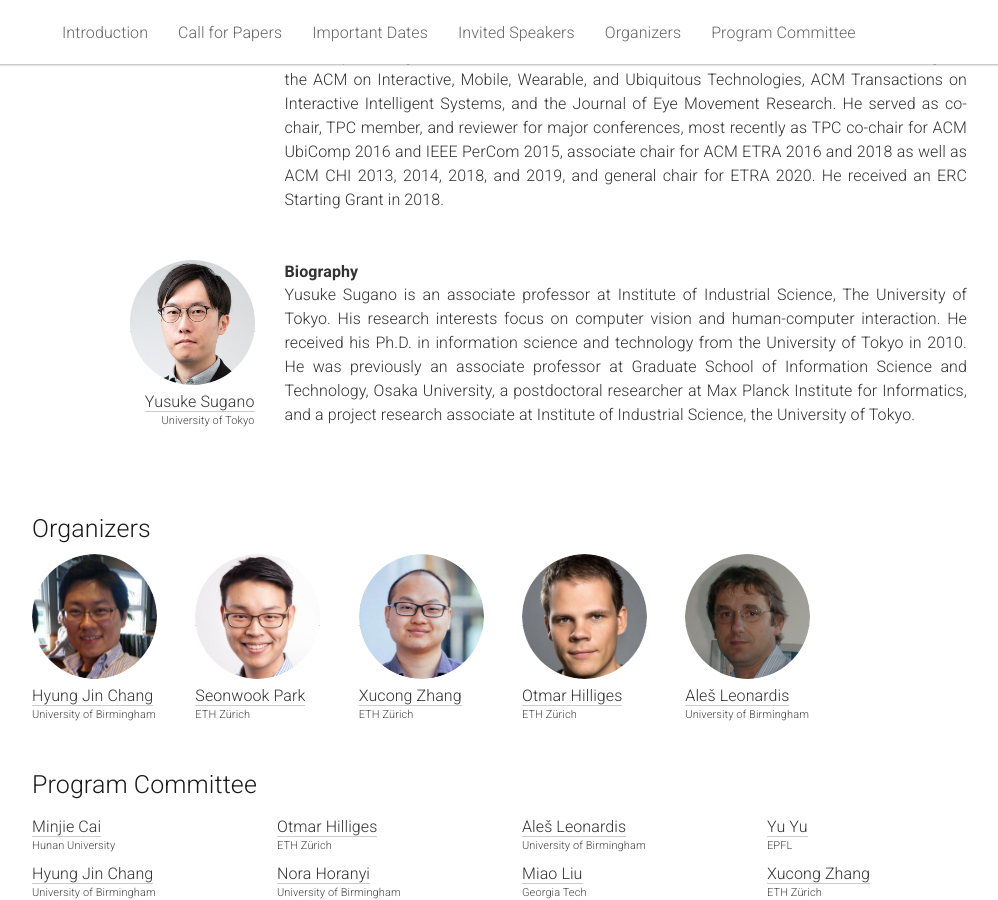
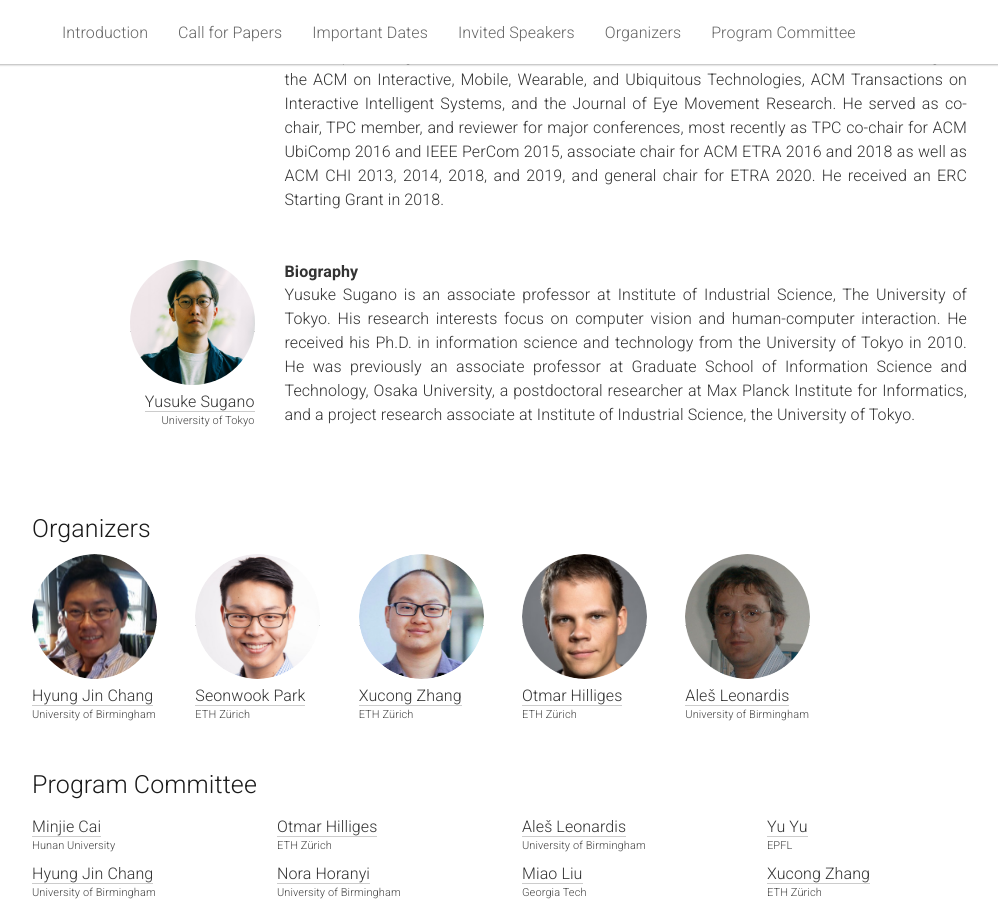
Before and after one commit to gazeworkshop/gazeworkshop.github.io, a Jekyll site: the page built from _pages/home.md, in a window 1280 px wide and 900 px high, scrolled down 2624 px. Shown: the whole window, without its empty margins (133-1131 px from the left). Built offline with Jekyll 4.4.1, drawn with Linux system fonts in a browser that asks for light colours.

Commit message:
Update Yusuke's photo

```diff
--- a/_pages/home.md
+++ b/_pages/home.md
@@ -261,7 +261,7 @@
 <div class="row speaker">
   <div class="col-xs-3 speaker-pic">
     <a href="https://www.yusuke-sugano.info/">
-      <img class="people-pic" src="{{ "/static/img/people/ys.jpg" | prepend:site.baseurl }}">
+      <img class="people-pic" src="{{ "/static/img/people/ys_2.jpg" | prepend:site.baseurl }}">
     </a>
     <div class="people-name">
       <a href="https://www.yusuke-sugano.info/">Yusuke Sugano</a>
```
Also changed, not shown: static/img/people/ys_2.jpg (added).
